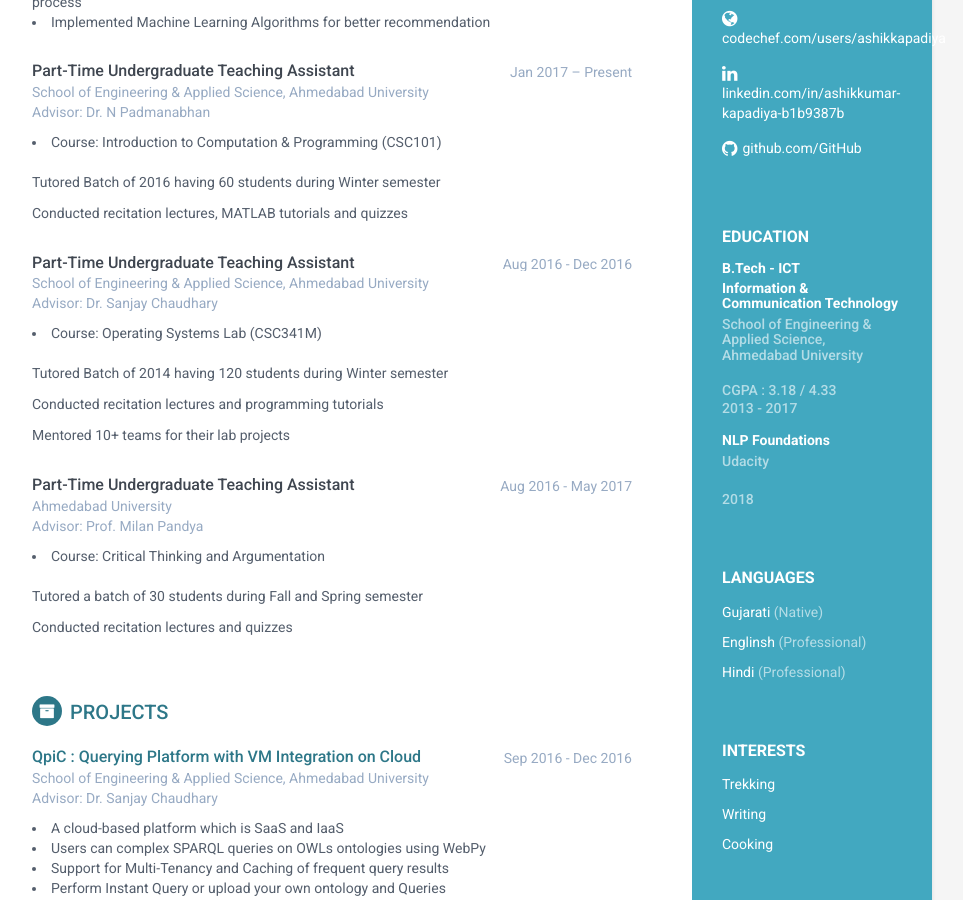
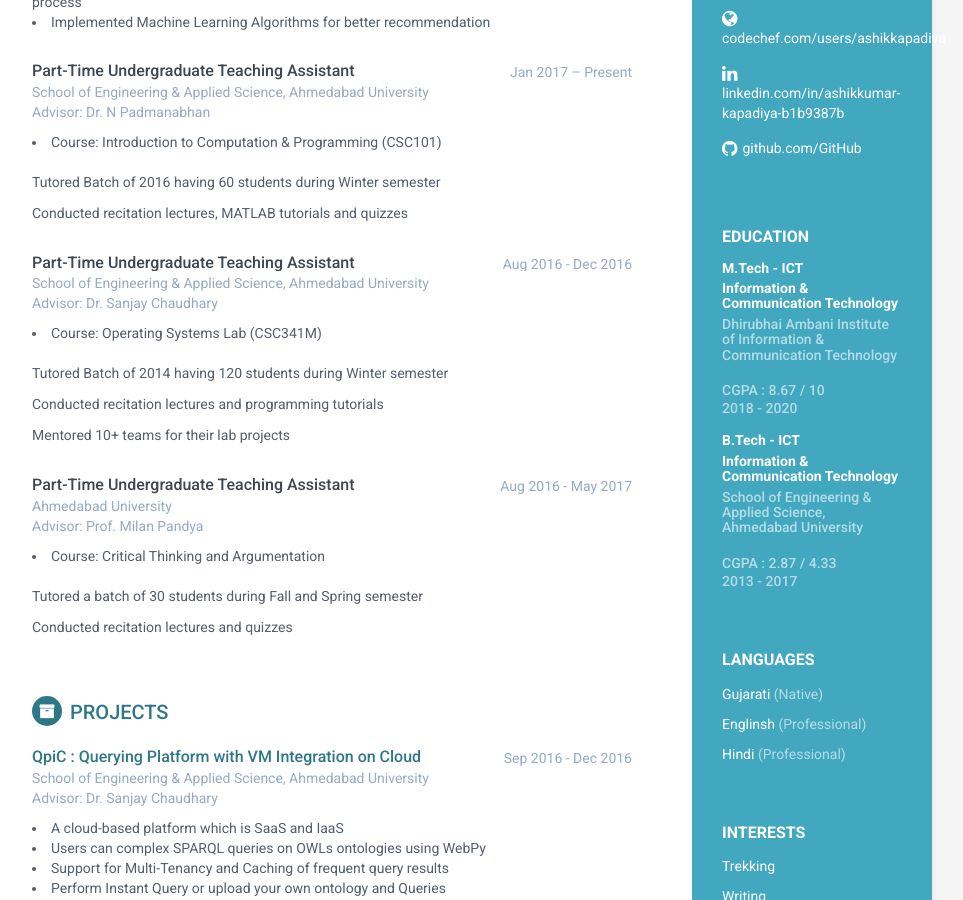
Before and after one commit to ashikkapadiya/ashikkapadiya.github.io, a Jekyll site: the page built from index.html, in a window 1280 px wide and 900 px high, scrolled down 417 px. Shown: the whole window, without its empty margins (188-1151 px from the left). Built offline with Jekyll 4.4.1, drawn with Linux system fonts in a browser that asks for light colours.

Commit message:
Update education.html

```diff
--- a/_includes/education.html
+++ b/_includes/education.html
@@ -1,17 +1,19 @@
  <div class="education-container container-block">
 <h2 class="container-block-title">Education</h2>
+<div class="item">
+    <h4 class="degree">M.Tech - ICT</h4>
+    <h4 class="degree">Information & Communication Technology</h4>
+    <h5 class="meta">Dhirubhai Ambani Institute of Information & Communication Technology</h5>
+    <br>
+    <h5 class="meta">CGPA : 8.67 / 10</h5>
+    <div class="time">2018 - 2020</div>
+</div><!--//item-->
 <div class="item">
     <h4 class="degree">B.Tech - ICT</h4>
     <h4 class="degree">Information & Communication Technology</h4>
     <h5 class="meta">School of Engineering & Applied Science, Ahmedabad University</h5>
     <br>
-    <h5 class="meta">CGPA : 3.18 / 4.33</h5>
+    <h5 class="meta">CGPA : 2.87 / 4.33</h5>
     <div class="time">2013 - 2017</div>
 </div><!--//item-->
-<div class="item">
-    <h4 class="degree"><a href="https://confirm.udacity.com/LGUVLNXH">NLP Foundations</a></h4>
-    <h5 class="meta">Udacity</h5>
-    <br>
-    <div class="time">2018</div>
-</div><!--//item-->
 </div><!--//education-container-->
```
